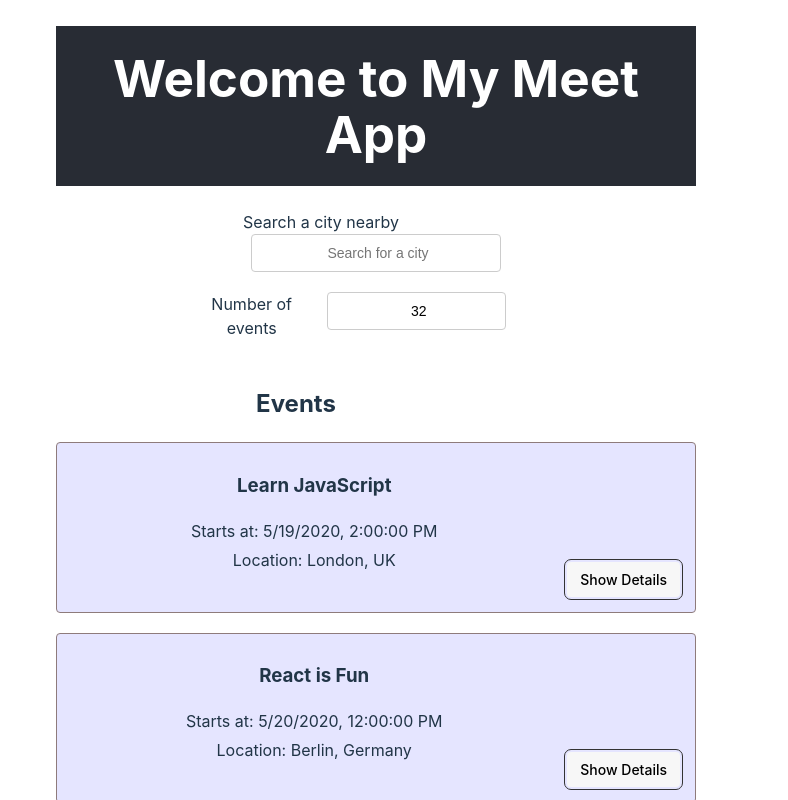
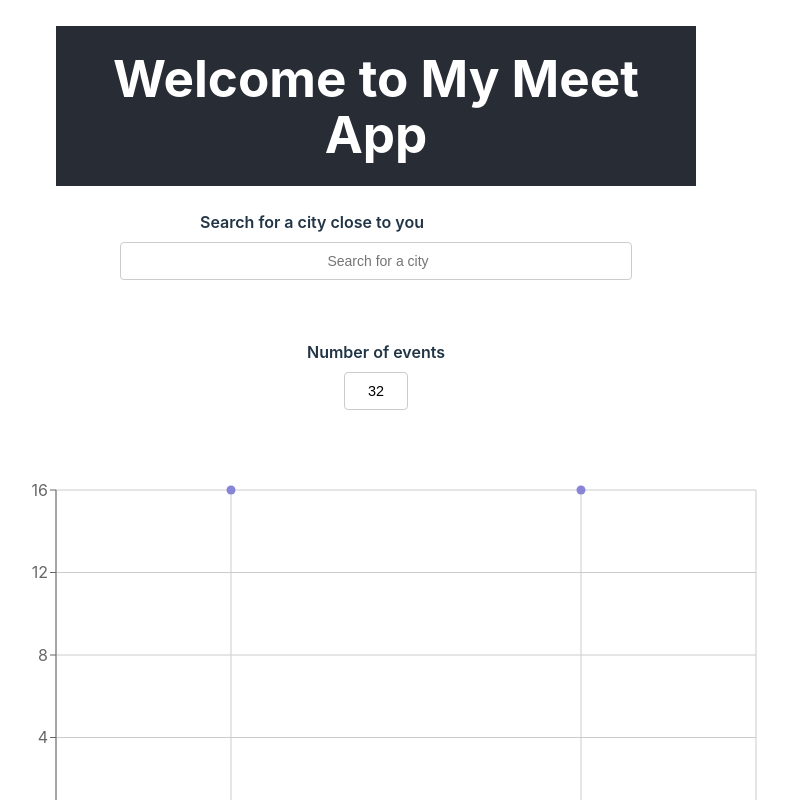
Before and after one commit to LindsellR/meet, a React (Vite) app: page / in a window 1280 px wide. Shown: the top 800 px of the page, without its empty margins (264-1052 px from the left). Built offline with nearby package versions, Linux system fonts and the light colour scheme; the HTML template or start-up script is replaced by a standard one.

Commit message:
Applied a scatter chart listing number of events per city using rechart

```diff
--- a/package.json
+++ b/package.json
@@ -35,6 +35,7 @@
         "puppeteer": "^18.1.0",
         "react": "^19.1.0",
         "react-dom": "^19.1.0",
+        "recharts": "^2.15.3",
         "vite-plugin-pwa": "^1.0.0",
         "workbox-core": "^7.3.0",
         "workbox-expiration": "^7.3.0",
--- a/src/App.css
+++ b/src/App.css
@@ -34,8 +34,25 @@ p {
   margin: 5px 0;
 }
 
-input[type='text'],
-input[type='number'] {
+.form-wrapper {
+  display: flex;
+  justify-content: center;
+  margin-bottom: 1rem;
+}
+
+.form-group {
+  display: flex;
+  flex-direction: column;
+  gap: 0.5rem;
+  margin-bottom: 1.5rem;
+}
+
+.form-group--compact {
+  display: flex;
+  align-items: center;
+  gap: 0.5rem;
+}
+input{
   padding: 8px 6px 8px 10px;
   border-radius: 4px;
   outline: none;
@@ -46,16 +63,10 @@ input[type='number'] {
   height: 38px;
   margin-bottom: 20px;
 }
-
-.city {
-  width: 250px;
-}
-
-#city-search {
-  display: flex;
-  flex-direction: column;
-  margin: auto;
-  position: relative;
+.input--small {
+  font-size: 0.9rem;
+  padding: 0.25rem 0.5rem;
+  width: 4rem;
 }
 
 .suggestions {
@@ -69,15 +80,11 @@ input[type='number'] {
   box-shadow: 10px 10px 16px -12px rgba(0, 0, 0, 0.75);
 }
 
-#number-of-events {
-  display: flex;
-  width: 500px;
-  margin: auto;
-  padding-right: 120px;
-}
 label {
-  padding-left: 60px;
+  padding-left: 10px;
   padding-right: 10px;
+  font-weight: 600;
+  font-size: 1rem;
 }
 
 .suggestions > li {
@@ -155,8 +162,7 @@ label {
   }
 
   .city,
-  .suggestions,
-  #number-of-events {
+  .suggestions {
     width: 100%;
   }
 
@@ -172,8 +178,4 @@ label {
     max-width: 300px;
     text-align: center;
   }
-
-  label {
-    padding: 0;
-  }
 }
--- a/src/App.jsx
+++ b/src/App.jsx
@@ -1,5 +1,6 @@
 import React, { useState, useEffect } from 'react'
 import CitySearch from './components/CitySearch'
+import CityEventsChart from './components/CityEventsChart'
 import EventList from './components/EventList'
 import NumberOfEvents from './components/NumberOfEvents'
 import { extractLocations, getEvents } from './api'
@@ -58,7 +59,7 @@ const App = () => {
       <div className="alerts-container">
         {infoAlert.length > 0 && <InfoAlert text={infoAlert} />}
         {errorAlert.length > 0 && <ErrorAlert text={errorAlert} />}
-        {warningAlert.length > 0 && <WarningAlert text={warningAlert} />}
+        {warningAlert.length > 0 && <WarningAlert text={warningAlert} /> }
       </div>
 
       <CitySearch
@@ -72,6 +73,8 @@ const App = () => {
         onNumberChange={setCurrentNumberOfEvents}
         setErrorAlert={setErrorAlert}
       />
+      <CityEventsChart allLocations={allLocations} events={events} />
+      <h2>Events</h2>
       <EventList events={events} />
     </div>
   );
--- /dev/null
+++ b/src/components/CityEventsChart.jsx
@@ -0,0 +1,48 @@
+import React, { useState, useEffect } from 'react'
+import {
+  ScatterChart,
+  Scatter,
+  XAxis,
+  YAxis,
+  CartesianGrid,
+  Tooltip,
+  ResponsiveContainer,
+} from 'recharts'
+
+const CityEventsChart = ({ allLocations, events }) => {
+  const [data, setData] = useState([])
+
+  useEffect(() => {
+    setData(getData())
+  }, [`${events}`])
+
+  const getData = () => {
+    const data = allLocations.map((location) => {
+      const count = events.filter((event) => event.location === location).length
+      const city = location.split(', ')[0]
+      return { city, count }
+    })
+    return data
+  }
+
+  return (
+    <ResponsiveContainer width="99%" height={400}>
+      <ScatterChart
+        margin={{
+          top: 20,
+          right: 20,
+          bottom: 20,
+          left: 20,
+        }}
+      >
+        <CartesianGrid />
+        <XAxis type="category" dataKey="city" name="City" />
+        <YAxis type="number" dataKey="count" name="Number of Events" />
+        <Tooltip cursor={{ strokeDasharray: '3 3' }} />
+        <Scatter name="A school" data={data} fill="#8884d8" />
+      </ScatterChart>
+    </ResponsiveContainer>
+  )
+}
+
+export default CityEventsChart
--- a/src/components/CitySearch.jsx
+++ b/src/components/CitySearch.jsx
@@ -35,34 +35,35 @@ const CitySearch = ({ allLocations, setCurrentCity, setInfoAlert }) => {
     setQuery(value)
     setShowSuggestions(false) // to hide the list
     setCurrentCity(value)
-    setInfoAlert("")
+    setInfoAlert('')
   }
 
   return (
-    <div id="city-search">
-      <label htmlFor="city">Search a city nearby</label>
+    <div className="form-wrapper">
+      <div className="form-group">
+        <label htmlFor="city">Search for a city close to you </label>
         <input
           type="text"
-        className="city"
+          id="city"
+          className="input"
           placeholder="Search for a city"
           value={query}
           onFocus={() => setShowSuggestions(true)}
           onChange={handleInputChanged}
         />
-      {showSuggestions ? (
+        {showSuggestions && (
           <ul className="suggestions">
-          {suggestions.map((suggestion) => {
-            return (
+            {suggestions.map((suggestion) => (
               <li onClick={handleItemClicked} key={suggestion}>
                 {suggestion}
               </li>
-            )
-          })}
+            ))}
             <li key="See all cities" onClick={handleItemClicked}>
               <b>See all cities</b>
             </li>
           </ul>
-      ) : null}
+        )}
+      </div>
     </div>
   )
 }
--- a/src/components/EventList.jsx
+++ b/src/components/EventList.jsx
@@ -3,12 +3,12 @@ import React from 'react'
 import Event from './Event'
 
 const EventList = ({ events = [] }) => (
-  <ul id="event-list">
-    <h2>Events</h2>
-    {events.map((event) => (
-      <Event key={event.id} event={event} />
-    ))}
-  </ul>
+    <ul>
+      {events.map((event) => (
+        <Event key={event.id} event={event} />
+      ))}
+    </ul>
+
 )
 
 export default EventList
--- a/src/components/NumberOfEvents.jsx
+++ b/src/components/NumberOfEvents.jsx
@@ -24,7 +24,8 @@ const NumberOfEvents = ({ number, onNumberChange, setErrorAlert }) => {
   }
 
   return (
-    <div id="number-of-events">
+    <div className="form-wrapper">
+      <div className="form-group form-group--compact">
         <label htmlFor="event-count">Number of events</label>
         <input
           type="text"
@@ -35,7 +36,9 @@ const NumberOfEvents = ({ number, onNumberChange, setErrorAlert }) => {
           value={inputValue}
           onChange={handleInputChanged}
           min="1"
+          className="input input--small"
         />
+      </div>
     </div>
   )
 }
```
Also changed, not shown: 1 other file (tests, documents, lock files or other folders). Lines whose indentation alone changed are shown as unchanged.
